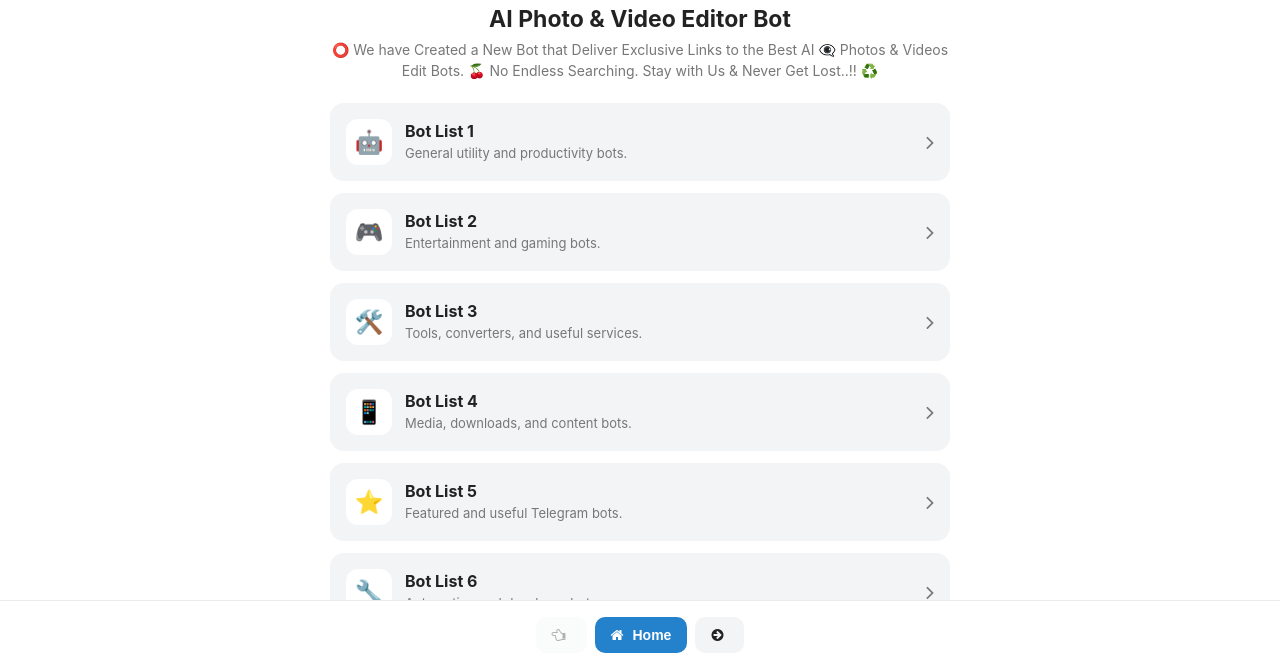
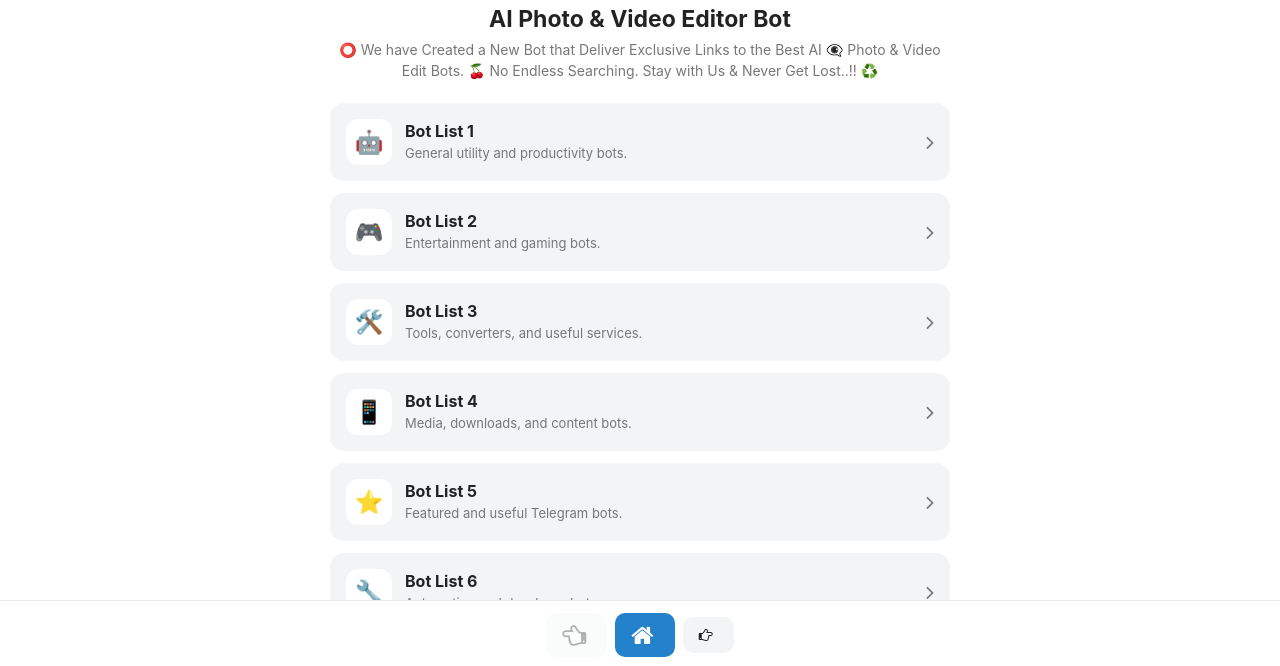
Before and after one commit to Arockez/ai-bots-link, a plain HTML site: page index.html in a window 1280 px wide. Shown: the part 132-798 px from the top of the page. Drawn offline with Linux system fonts and the light colour scheme.

Commit message:
Update index.html

```diff
--- a/index.html
+++ b/index.html
@@ -559,7 +559,7 @@
             </div>
 
             <div class="intro-description">
-                ⭕️ We have Created a New Bot that Deliver Exclusive Links to the Best AI 👁‍🗨 Photos & Videos Edit Bots. 🍒 No Endless Searching. Stay with Us & Never Get Lost..!! ♻️
+                ⭕️ We have Created a New Bot that Deliver Exclusive Links to the Best AI 👁‍🗨 Photo & Video Edit Bots. 🍒 No Endless Searching. Stay with Us & Never Get Lost..!! ♻️
             </div>
 
         </div>
@@ -609,7 +609,7 @@
         class="nav-button"
         onclick="goBack()">
 
-        <i class="fa fa-hand-o-left"></i>
+        <i class="fa fa-hand-o-left" style="font-size:24px"></i>
 
 
     </button>
@@ -620,8 +620,8 @@
         class="nav-button primary"
         onclick="goHome()">
 
-        <i class="fa fa-home"></i>
-        Home
+        <i class="fa fa-home" style="font-size:24px"></i>
+
 
     </button>
 
@@ -632,7 +632,7 @@
         onclick="goForward()">
 
 
-        <i class="fa fa-arrow-circle-right"></i>
+        <i class="fa fa-hand-o-right"></i>
 
     </button>
 
@@ -905,7 +905,7 @@ function goHome() {
             "page-title"
         )
         .textContent =
-            "NeuralBot";
+            "Telegram Neural Network Bot";
 
 
     updateNavigation();
```
